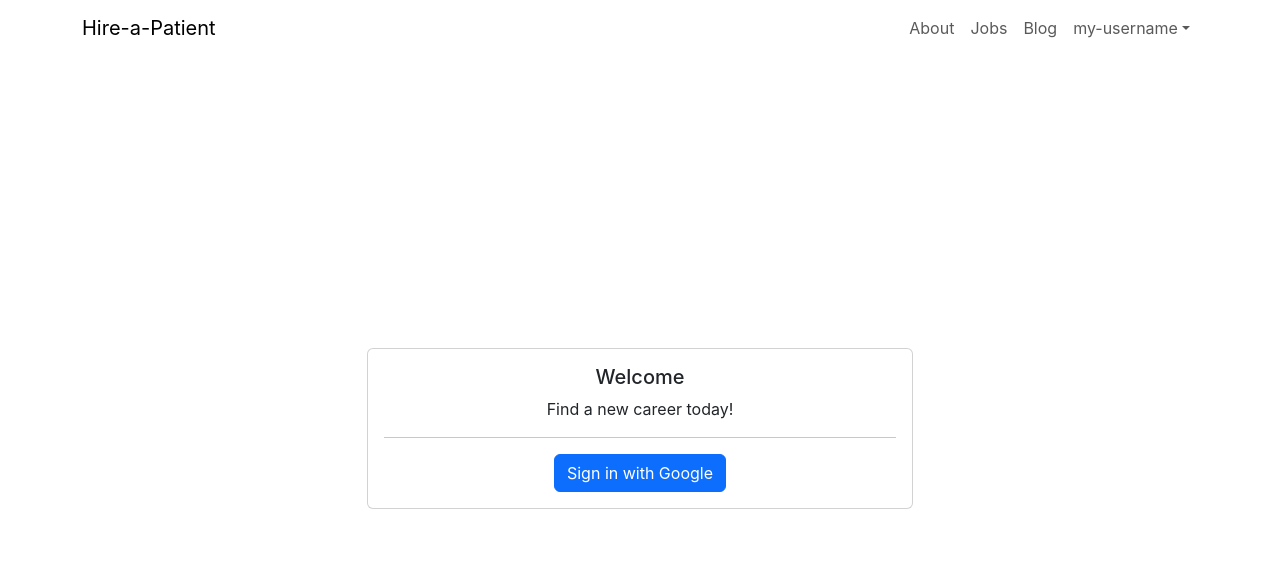
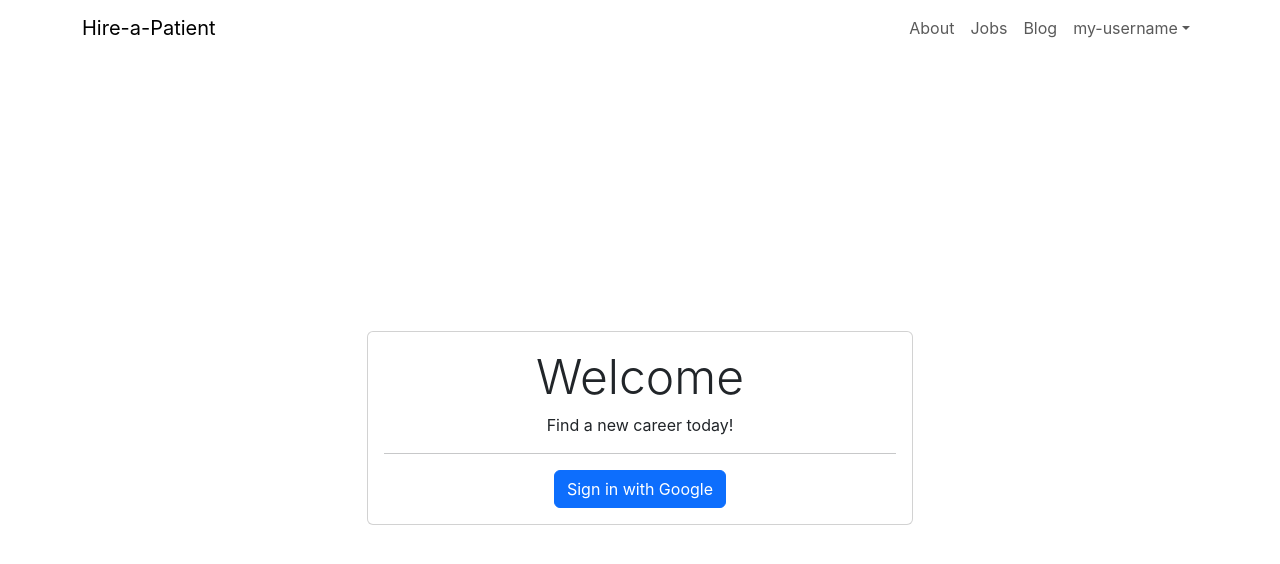
Before and after one commit to hansstanley/kidney-works, a React (Create React App) app: page /login in a window 1280 px wide. Shown: the top 564 px of the page. Built offline with nearby package versions, Linux system fonts and the light colour scheme; no server answers.

Commit message:
Update login page to redirect on login

```diff
--- a/src/hooks/useAuth.tsx
+++ b/src/hooks/useAuth.tsx
@@ -1,12 +1,11 @@
-
 import React, {
   ReactNode,
   useEffect,
   useState,
   useContext,
   createContext,
-} from 'react'
-import { firebaseAuth } from '../utils/firebase'
+} from 'react';
+import { firebaseAuth } from '../utils/firebase';
 import {
   Auth,
   UserCredential,
@@ -15,36 +14,36 @@ import {
   signInWithEmailAndPassword,
   sendPasswordResetEmail,
   signInWithPopup,
-  GoogleAuthProvider
-} from 'firebase/auth'
+  signOut,
+  GoogleAuthProvider,
+} from 'firebase/auth';
 
 const googleAuthProvider = new GoogleAuthProvider();
 
 export interface AuthProviderProps {
-  children?: ReactNode
+  children?: ReactNode;
 }
 
 export interface UserContextState {
-  isAuthenticated: boolean
-  isLoading: boolean
-  id?: string
+  isAuthenticated: boolean;
+  isLoading: boolean;
+  id?: string;
 }
 
 export const UserStateContext = createContext<UserContextState>(
   {} as UserContextState,
 );
 export interface AuthContextModel {
-  auth: Auth
-  user: User | null
-  signIn: (email: string, password: string) => Promise<UserCredential>
-  signInWithGoogle: () => Promise<UserCredential>
-  signUp: (email: string, password: string) => Promise<UserCredential>
-  sendPasswordResetEmail?: (email: string) => Promise<void>
+  auth: Auth;
+  user: User | null;
+  signIn: (email: string, password: string) => Promise<UserCredential>;
+  signInWithGoogle: () => Promise<UserCredential>;
+  signUp: (email: string, password: string) => Promise<UserCredential>;
+  signOutOfSession: () => Promise<void>;
+  sendPasswordResetEmail?: (email: string) => Promise<void>;
 }
 
-const AuthContext = createContext<AuthContextModel> (
-  {} as AuthContextModel,
-);
+const AuthContext = createContext<AuthContextModel>({} as AuthContextModel);
 
 export function useAuth(): AuthContextModel {
   return useContext(AuthContext);
@@ -53,44 +52,48 @@ export function useAuth(): AuthContextModel {
 export const ProvideAuth = ({ children }: AuthProviderProps): JSX.Element => {
   const auth = useProvideAuth();
   // @ts-ignore
-  return <AuthContext.Provider value={auth}>{children}</AuthContext.Provider>
+  return <AuthContext.Provider value={auth}>{children}</AuthContext.Provider>;
 };
 
 export const useProvideAuth = () => {
-  const [user, setUser] = useState<User | null>(null)
+  const [user, setUser] = useState<User | null>(null);
 
   function signUp(email: string, password: string): Promise<UserCredential> {
-    return createUserWithEmailAndPassword(firebaseAuth, email, password)
+    return createUserWithEmailAndPassword(firebaseAuth, email, password);
   }
 
   function signIn(email: string, password: string): Promise<UserCredential> {
-    return signInWithEmailAndPassword(firebaseAuth, email, password)
+    return signInWithEmailAndPassword(firebaseAuth, email, password);
   }
 
-  function signInWithGoogle(): Promise<UserCredential>{
-      return signInWithPopup(firebaseAuth, googleAuthProvider)
+  function signInWithGoogle(): Promise<UserCredential> {
+    return signInWithPopup(firebaseAuth, googleAuthProvider);
   }
   function resetPassword(email: string): Promise<void> {
-    return sendPasswordResetEmail(firebaseAuth, email)
+    return sendPasswordResetEmail(firebaseAuth, email);
+  }
+  function signOutOfSession() {
+    return signOut(firebaseAuth);
   }
   useEffect(() => {
     //function that firebase notifies you if a user is set
     const unsubsrcibe = firebaseAuth.onAuthStateChanged((user) => {
-      setUser(user)
-    })
-    return unsubsrcibe
-  }, [])
+      setUser(user);
+    });
+    return unsubsrcibe;
+  }, []);
 
-  return  {
+  return {
     signUp,
     user,
     signIn,
     resetPassword,
     firebaseAuth,
-    signInWithGoogle
-  }
-}
+    signInWithGoogle,
+    signOutOfSession,
+  };
+};
 
 export const useUserContext = (): UserContextState => {
   return useContext(UserStateContext);
-}
+};
--- a/src/pages/LoginPage/LoginPage.tsx
+++ b/src/pages/LoginPage/LoginPage.tsx
@@ -1,9 +1,20 @@
-import { Button, Card, Col, Container, Row, Stack } from 'react-bootstrap';
-import PageHero from '../../components/PageHero';
+import { useEffect, useMemo } from 'react';
+import { Button, Card, Col, Container, Row } from 'react-bootstrap';
+import { useNavigate } from 'react-router-dom';
 import { useAuth } from '../../hooks/useAuth';
+import { NAV_LINKS } from '../../utils/constants';
 
 export default function LoginPage() {
-  const { signInWithGoogle } = useAuth();
+  const navigate = useNavigate();
+  const { signInWithGoogle, signOutOfSession, user } = useAuth();
+
+  const hasAuth = useMemo(() => !!user, [user]);
+
+  useEffect(() => {
+    if (hasAuth) {
+      navigate(NAV_LINKS.HOME);
+    }
+  }, [hasAuth, navigate]);
 
   return (
     <Container
@@ -13,10 +24,22 @@ export default function LoginPage() {
         <Col xs={6} className="mx-auto">
           <Card className="text-center">
             <Card.Body>
-              <Card.Title>Welcome</Card.Title>
-              <Card.Text>Find a new career today!</Card.Text>
+              <Card.Title>
+                <h1 className="display-5">Welcome</h1>
+              </Card.Title>
+              <Card.Text>
+                {hasAuth
+                  ? `You have already signed in as ${user?.displayName}.`
+                  : 'Find a new career today!'}
+              </Card.Text>
               <hr />
-              <Button onClick={signInWithGoogle}>Sign in with Google</Button>
+              {hasAuth ? (
+                <Button variant="secondary" onClick={signOutOfSession}>
+                  Sign out
+                </Button>
+              ) : (
+                <Button onClick={signInWithGoogle}>Sign in with Google</Button>
+              )}
             </Card.Body>
           </Card>
         </Col>
```
